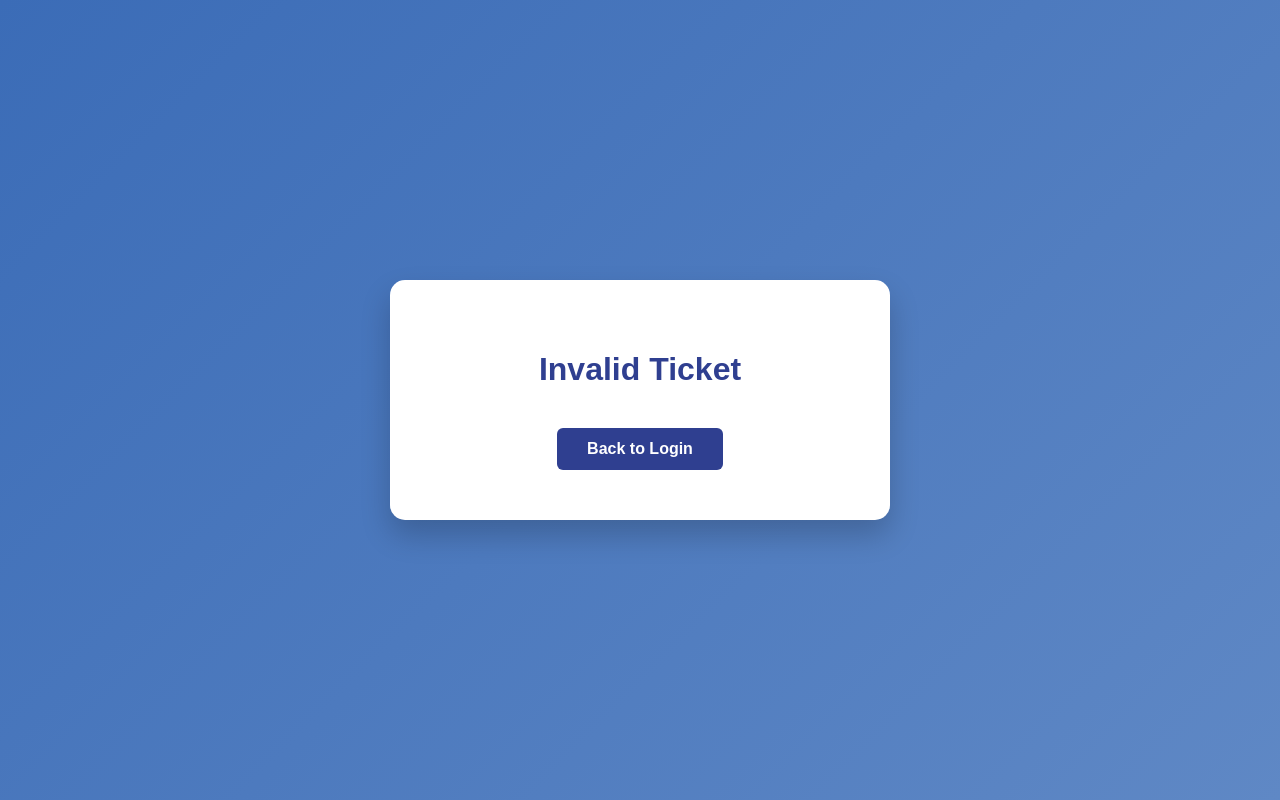
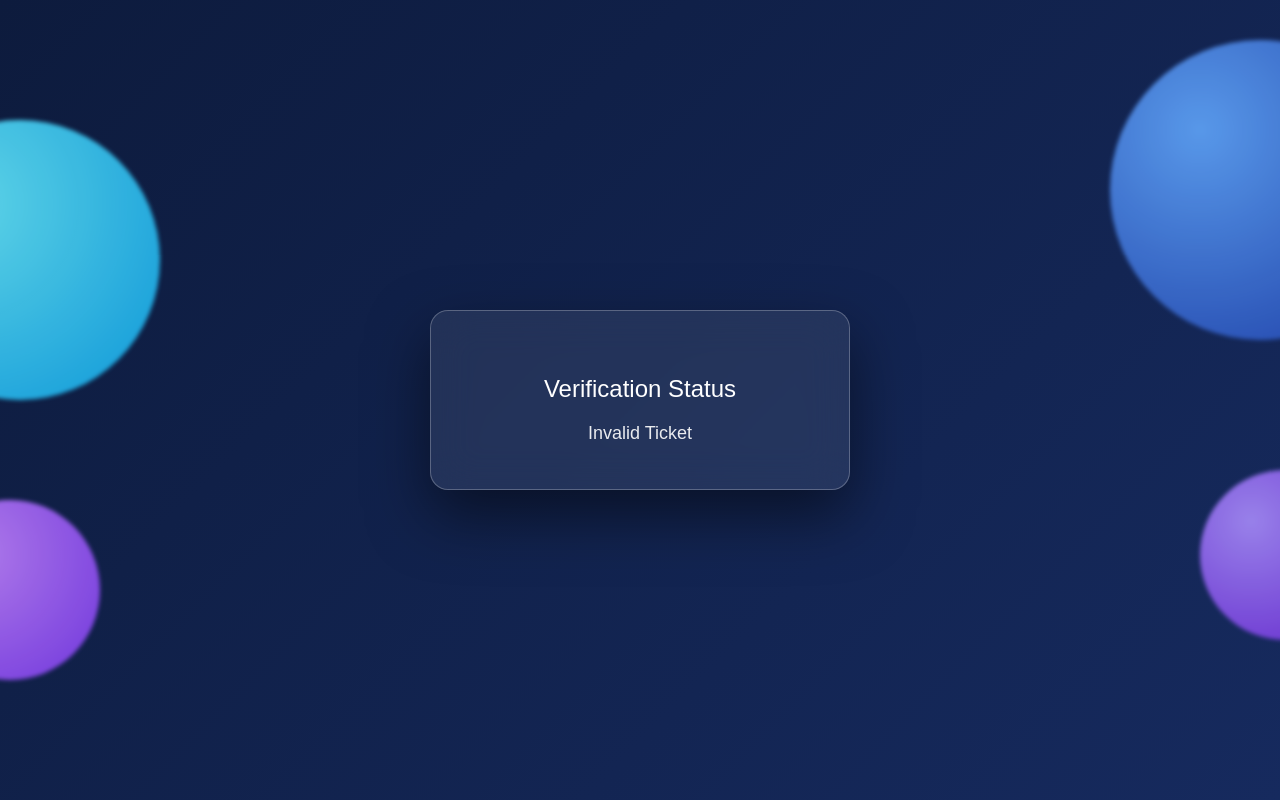
Before and after one commit to Pushti20/Ticket-system, a Flask app: page /verify/1 in a window 1280 px wide. Run offline with Flask 3, Linux system fonts and the light colour scheme; data that the repository does not hold is empty; some libraries are stand-ins or nearby versions.

Commit message:
Update verify.html

```diff
--- a/templates/verify.html
+++ b/templates/verify.html
@@ -4,52 +4,114 @@
 <title>Verification</title>
 
 <style>
-        body {
-            margin: 0;
-            font-family: Arial, sans-serif;
-            height: 100vh;
-            display: flex;
-            justify-content: center;
-            align-items: center;
-            background: linear-gradient(135deg, #3b6cb7, #5f88c5);
+*{
+    box-sizing:border-box;
 }
 
-        .container {
-            background: white;
-            padding: 50px;
-            border-radius: 15px;
-            box-shadow: 0 15px 30px rgba(0,0,0,0.2);
-            text-align: center;
-            width: 400px;
+html,body{
+    margin:0;
+    height:100%;
+    font-family:Arial, sans-serif;
+    background:linear-gradient(135deg,#0d1b3d,#162a5e);
+    overflow:hidden;
+    position:relative;
 }
 
-        h1 {
-            color: #2f3f90;
-            margin-bottom: 20px;
+/* ===== SIDE BUBBLES ===== */
+
+.bubble{
+    position:absolute;
+    border-radius:50%;
+    filter:blur(2px);
+    opacity:0.9;
+    z-index:1;
 }
 
-        .back-btn {
-            display: inline-block;
-            margin-top: 20px;
-            padding: 12px 30px;
-            background: #2f3f90;
-            color: white;
-            text-decoration: none;
-            border-radius: 6px;
-            font-weight: bold;
+/* LEFT SIDE */
+.bubble-left-big{
+    width:280px;
+    height:280px;
+    background:radial-gradient(circle at 30% 30%,#67e8f9,#0ea5e9);
+    top:15%;
+    left:-120px;
 }
 
-        .back-btn:hover {
-            background: #1e2c6d;
+.bubble-left-small{
+    width:180px;
+    height:180px;
+    background:radial-gradient(circle at 30% 30%,#c084fc,#7c3aed);
+    bottom:15%;
+    left:-80px;
 }
+
+/* RIGHT SIDE */
+.bubble-right-big{
+    width:300px;
+    height:300px;
+    background:radial-gradient(circle at 30% 30%,#60a5fa,#1e40af);
+    top:5%;
+    right:-130px;
+}
+
+.bubble-right-small{
+    width:170px;
+    height:170px;
+    background:radial-gradient(circle at 30% 30%,#a78bfa,#6d28d9);
+    bottom:20%;
+    right:-90px;
+}
+
+/* ===== CENTER CARD ===== */
+
+body{
+    display:flex;
+    justify-content:center;
+    align-items:center;
+}
+
+.card{
+    position:relative;
+    width:420px;
+    padding:45px;
+    border-radius:18px;
+    background:rgba(255,255,255,0.08);
+    backdrop-filter:blur(20px);
+    border:1px solid rgba(255,255,255,0.25);
+    box-shadow:0 25px 60px rgba(0,0,0,0.5);
+    color:white;
+    text-align:center;
+    z-index:5;
+}
+
+.card h2{
+    margin-bottom:20px;
+    font-weight:500;
+}
+
+.message{
+    font-size:18px;
+    margin-top:10px;
+    opacity:0.9;
+}
+
 </style>
 </head>
 
 <body>
 
-    <div class="container">
-        <h1>{{ message }}</h1>
-        <a href="/" class="back-btn">Back to Login</a>
+<!-- LEFT SIDE BUBBLES -->
+<div class="bubble bubble-left-big"></div>
+<div class="bubble bubble-left-small"></div>
+
+<!-- RIGHT SIDE BUBBLES -->
+<div class="bubble bubble-right-big"></div>
+<div class="bubble bubble-right-small"></div>
+
+<div class="card">
+    <h2>Verification Status</h2>
+    <div class="message">
+        {{ message }}
+    </div>
 </div>
 
 </body>
```
Lines whose indentation alone changed are shown as unchanged.
